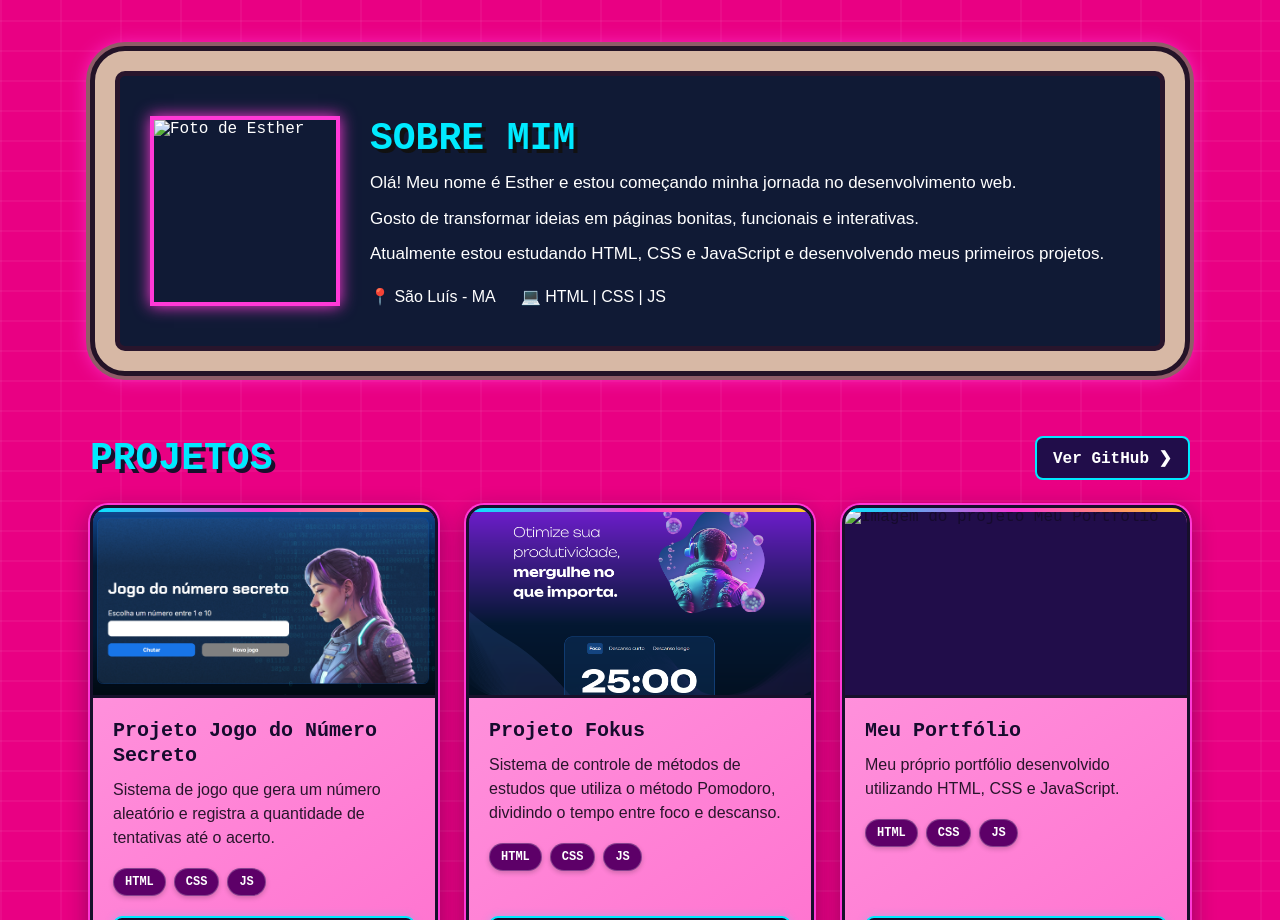
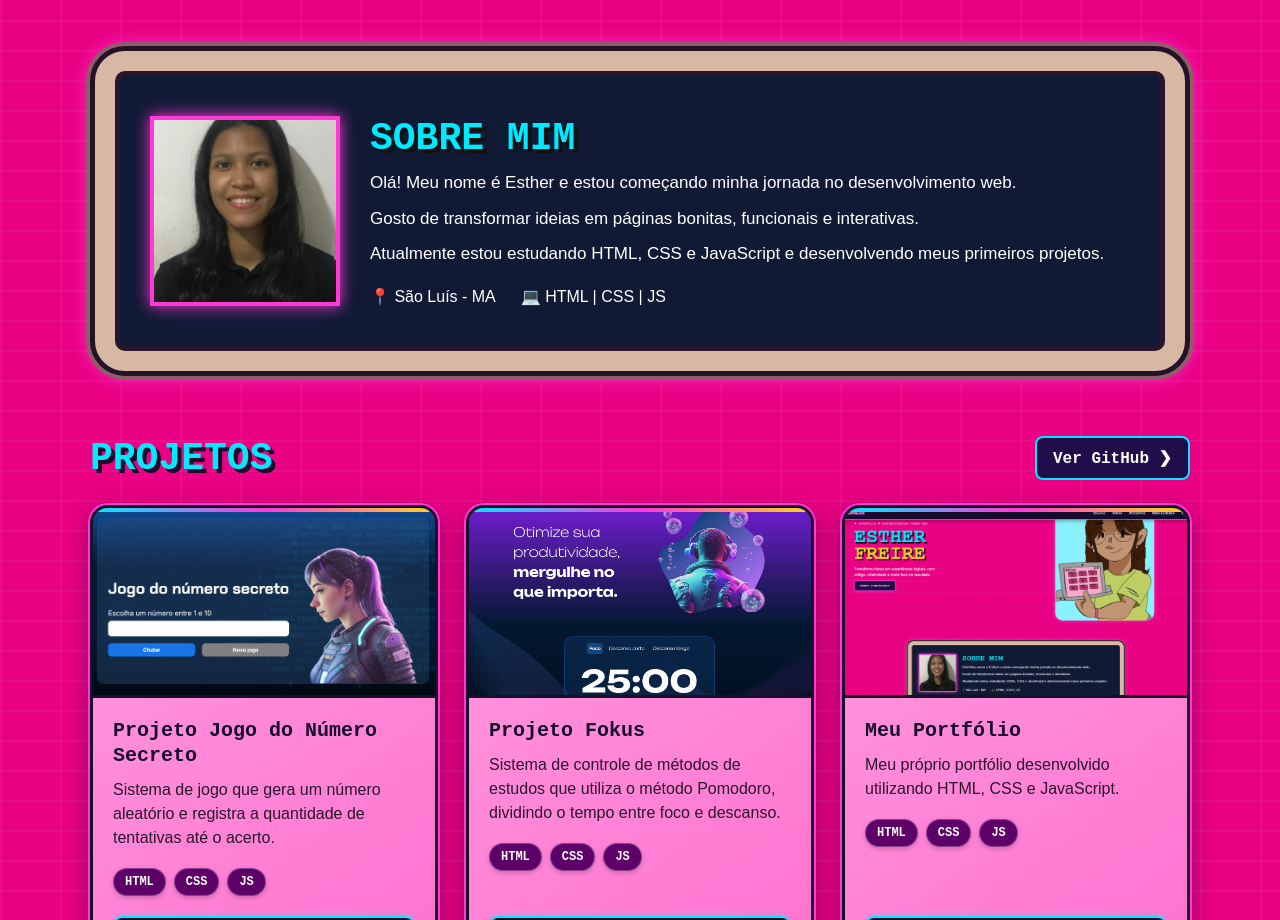
Before and after one commit to esther-freire/portifolio-esther, a plain HTML site: page index.html in a window 1280 px wide. Shown: the part 820-1740 px from the top of the page. Drawn offline with nearby package versions, Linux system fonts and the light colour scheme.

Commit message:
Atualização das fotos

```diff
--- a/index.html
+++ b/index.html
@@ -142,7 +142,7 @@
                     <div class="foto-sobre">
 
                         <img
-                            src="/minha foto.jpeg"
+                            src="/minha-foto.jpeg"
                             alt="Foto de Esther">
 
                     </div>
@@ -318,7 +318,7 @@
                 <article class="card-projeto">
 
                     <img
-                        src="meu portifolio.png"
+                        src="meu-portifolio.png"
                         alt="Imagem do projeto Meu Portfólio">
 
 
```
